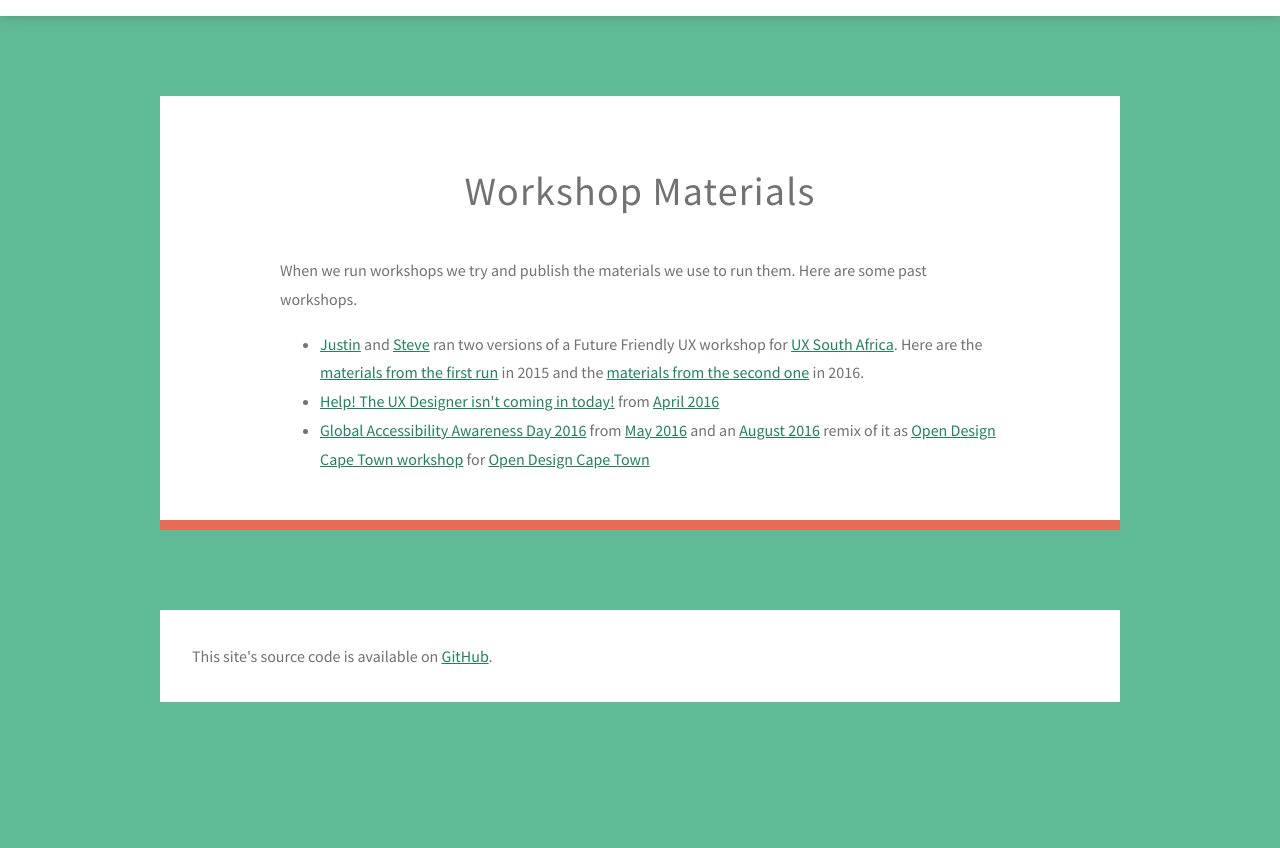
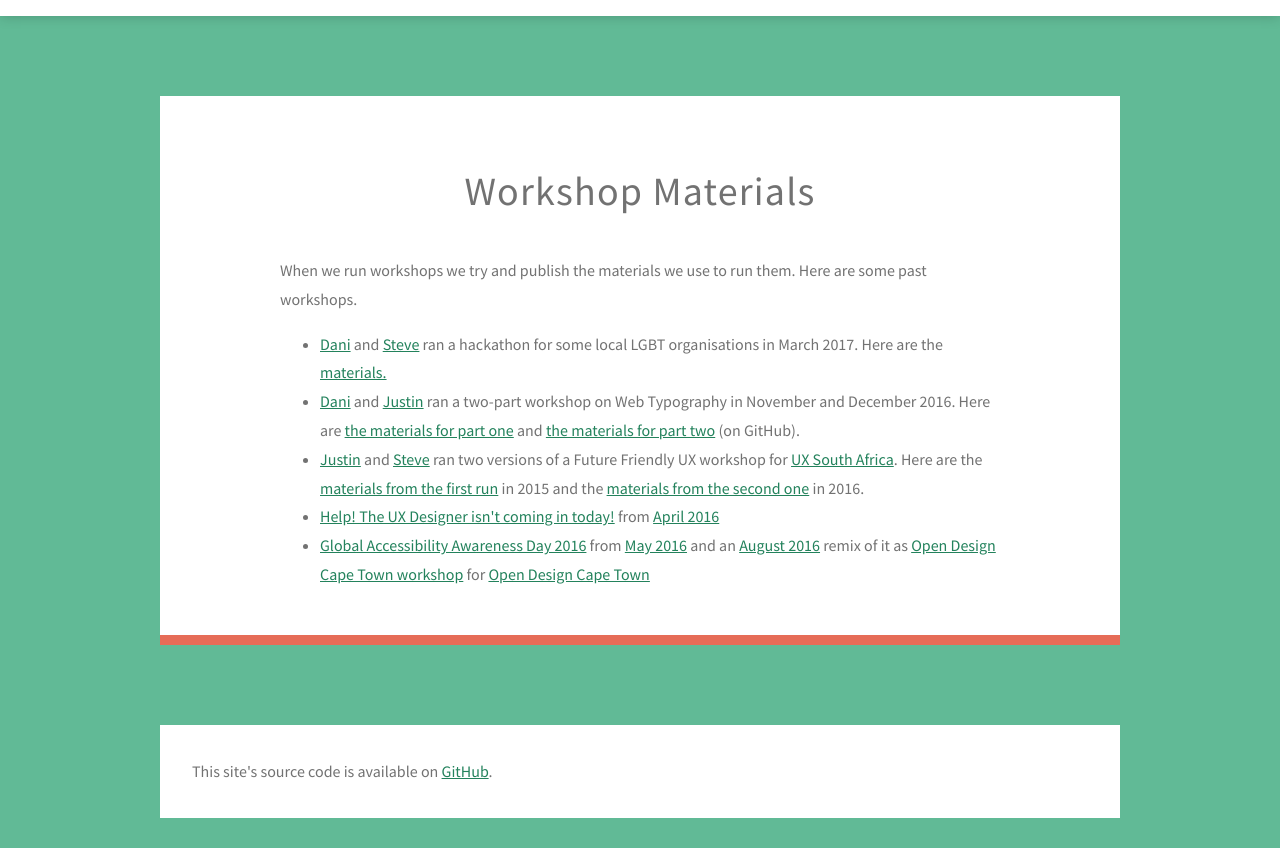
Before and after one commit to CTFEDs/CTFEDS.org, a Jekyll site: the page built from workshops.html, in a window 1280 px wide, cut to the strip 124-972 px from the top of the page. Built offline with Jekyll 4.4.1, drawn with Linux system fonts in a browser that asks for light colours; before the commit the page ends 900 px from its top, so only the background shows below that.

Commit message:
Add LGBT and typo workshops

```diff
--- a/workshops.html
+++ b/workshops.html
@@ -7,6 +7,8 @@ title: Front-end Fridays
   <h1>Workshop Materials</h1>
   <p>When we run workshops we try and publish the materials we use to run them. Here are some past workshops.</p>
   <ul>
+    <li><a href="https://twitter.com/slinky_bass">Dani</a> and <a href="https://twitter.com/maxbarners">Steve</a> ran a hackathon for some local LGBT organisations in March 2017. Here are the <a href="https://ctfeds.github.io/LGBT-hackathon/">materials.</li>
+    <li><a href="https://twitter.com/slinky_bass">Dani</a> and <a href="https://twitter.com/justin_r_slack">Justin</a> ran a two-part workshop on Web Typography in November and December 2016. Here are <a href="https://ctfeds.github.io/typography-workshop-2016/">the materials for part one</a> and <a href="https://github.com/CTFEDs/typography-workshop-two">the materials for part two</a> (on GitHub).
     <li><a href="https://twitter.com/justin_r_slack">Justin</a> and <a href="https://twitter.com/maxbarners">Steve</a> ran two versions of a Future Friendly UX workshop for <a href="http://www.uxsouthafrica.com/">UX South Africa</a>. Here are the <a href="http://ctfeds.github.io/UXSouthAfrica2015Workshop/">materials from the first run</a> in 2015 and the <a href="http://ctfeds.github.io/FutureFriendlyUXWorkshopApril2016/">materials from the second one</a> in 2016.</li>
     <li><a href="http://ctfeds.github.io/Help-The-UX-Designer-isnt-coming-in-today-Workshop/">Help! The UX Designer isn't coming in today!</a> from <a href="http://www.meetup.com/ctfeds/events/228803699/">April 2016</a></li>
     <li><a href="http://ctfeds.github.io/Global-Accessibility-Awareness-Day-2016/">Global Accessibility Awareness Day 2016</a> from <a href="http://www.meetup.com/ctfeds/events/221386799/">May 2016</a> and an   <a href="http://www.meetup.com/ctfeds/events/230409560/">August 2016</a> remix of it as <a href="https://ctfeds.github.io/Open-Design-Cape-Town-2016/">Open Design Cape Town workshop</a> for <a href="http://opendesignct.com/">Open Design Cape Town</a></li>
```
